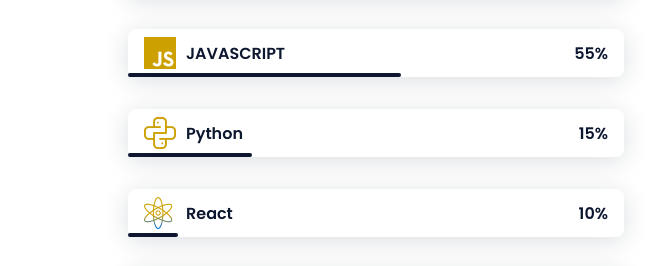
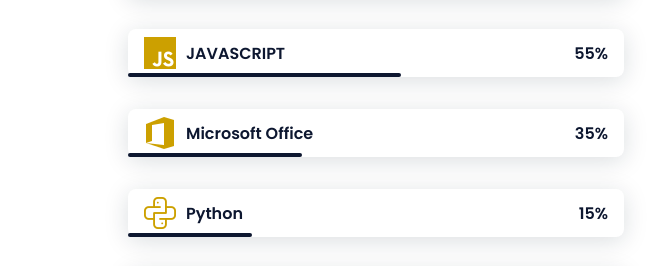
Before and after one commit to Prince-Emy/Portfolio, a plain HTML site: page index.html in a window 1280 px wide. Shown: the part 1512-1778 px from the top of the page, 0-651 px from the left. Drawn offline with nearby package versions, Linux system fonts and the light colour scheme.

Commit message:
Update index.html

```diff
--- a/index.html
+++ b/index.html
@@ -114,7 +114,7 @@
                                 <span class="skills__percentage">55%</span>
                             </div>
                         </div>
-                        <!--===== <div class="skills__data">
+                         <div class="skills__data">
                              <div class="skills__names">
                                 <img src="/assets/img/office.png" alt="Office" class="skilllogo">
                                 <span class="skills__name">Microsoft Office</span>
@@ -125,7 +125,7 @@
                             <div>
                                 <span class="skills__percentage">35%</span>
                             </div>
-                        </div>  =====-->
+                        </div>
                         <div class="skills__data">
                             <div class="skills__names">
                                 <img src="/assets/img/python.png" alt="python" class="skilllogo">
```
